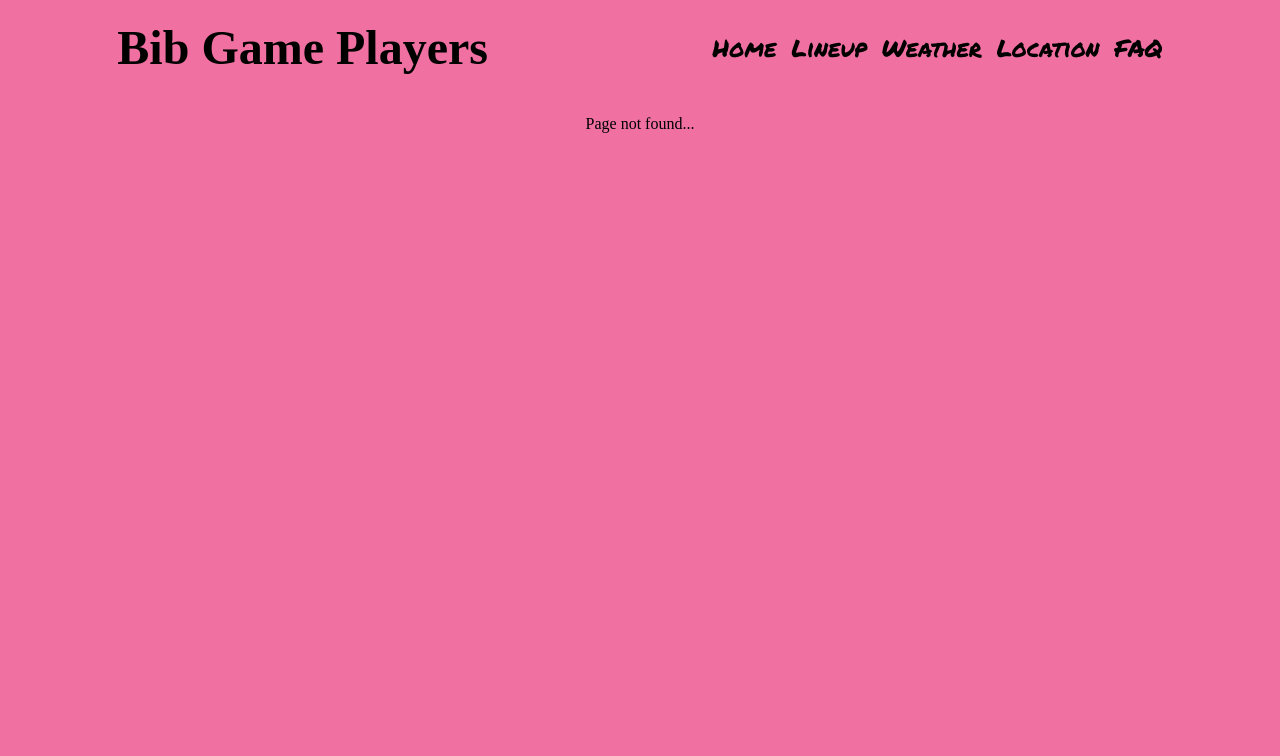
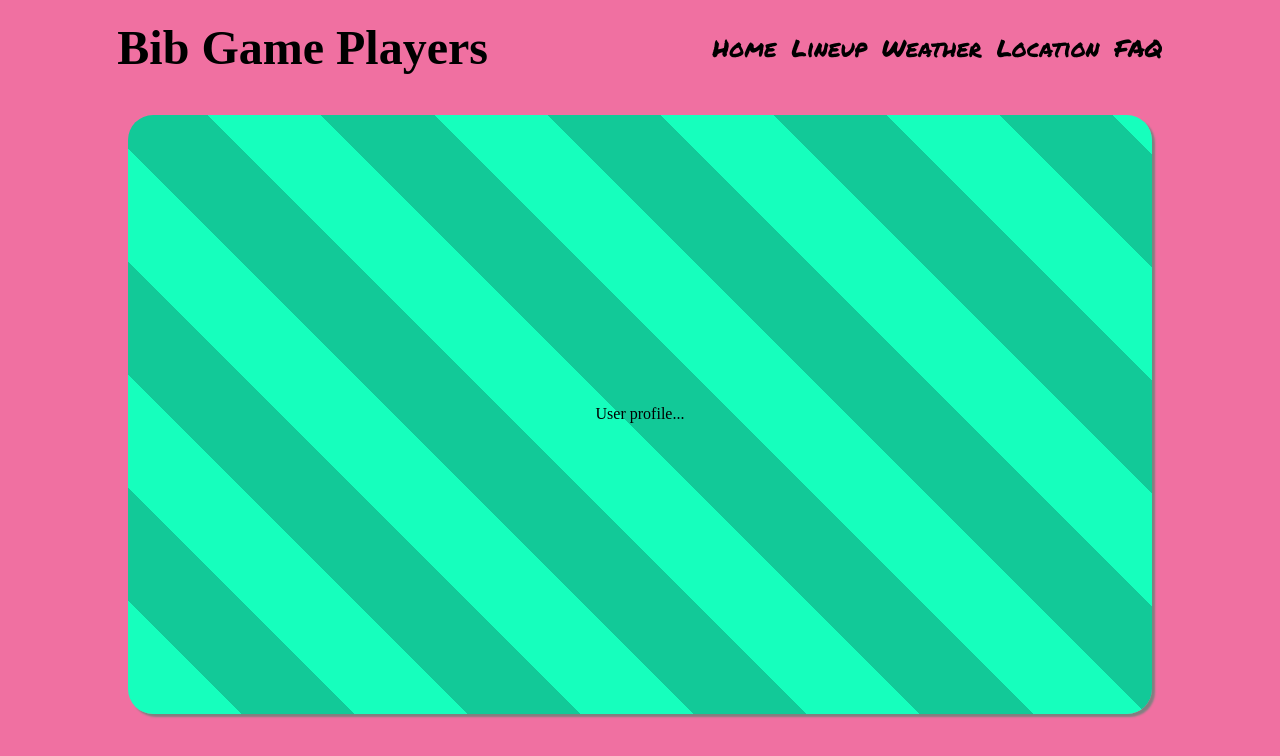
Before and after one commit to hippobobimus/football-organiser, a React (Create React App) app in the folder frontend/: page /profile in a window 1280 px wide. Before the commit this address had no page. Shown: the top 756 px of the page. Built offline with nearby package versions, Linux system fonts and the light colour scheme; a web font is replaced by a local one.

Commit message:
added a user profile route

```diff
--- a/frontend/src/RouteSwitch.js
+++ b/frontend/src/RouteSwitch.js
@@ -8,6 +8,7 @@ import {
   MatchLocation,
   MatchWeather,
   PageNotFound,
+  Profile,
   Register,
 } from './routes';
 
@@ -18,6 +19,7 @@ function RouteSwitch() {
         <Route index element={<Home />} />
         <Route path='register' element={<Register />} />
         <Route path='login' element={<Login />} />
+        <Route path='profile' element={<Profile />} />
         <Route path='lineup' element={<MatchLineup />} />
         <Route path='weather' element={<MatchWeather />} />
         <Route path='location' element={<MatchLocation />} />
--- /dev/null
+++ b/frontend/src/routes/Profile.js
@@ -0,0 +1,11 @@
+import { Card } from '../components/styles';
+
+function Profile() {
+  return (
+    <Card>
+      <p>User profile...</p>
+    </Card>
+  );
+}
+
+export default Profile;
--- a/frontend/src/routes/index.js
+++ b/frontend/src/routes/index.js
@@ -5,4 +5,5 @@ export { default as MatchLineup } from './MatchLineup';
 export { default as MatchLocation } from './MatchLocation';
 export { default as MatchWeather } from './MatchWeather';
 export { default as PageNotFound } from './PageNotFound';
+export { default as Profile } from './Profile';
 export { default as Register } from './Register';
```
